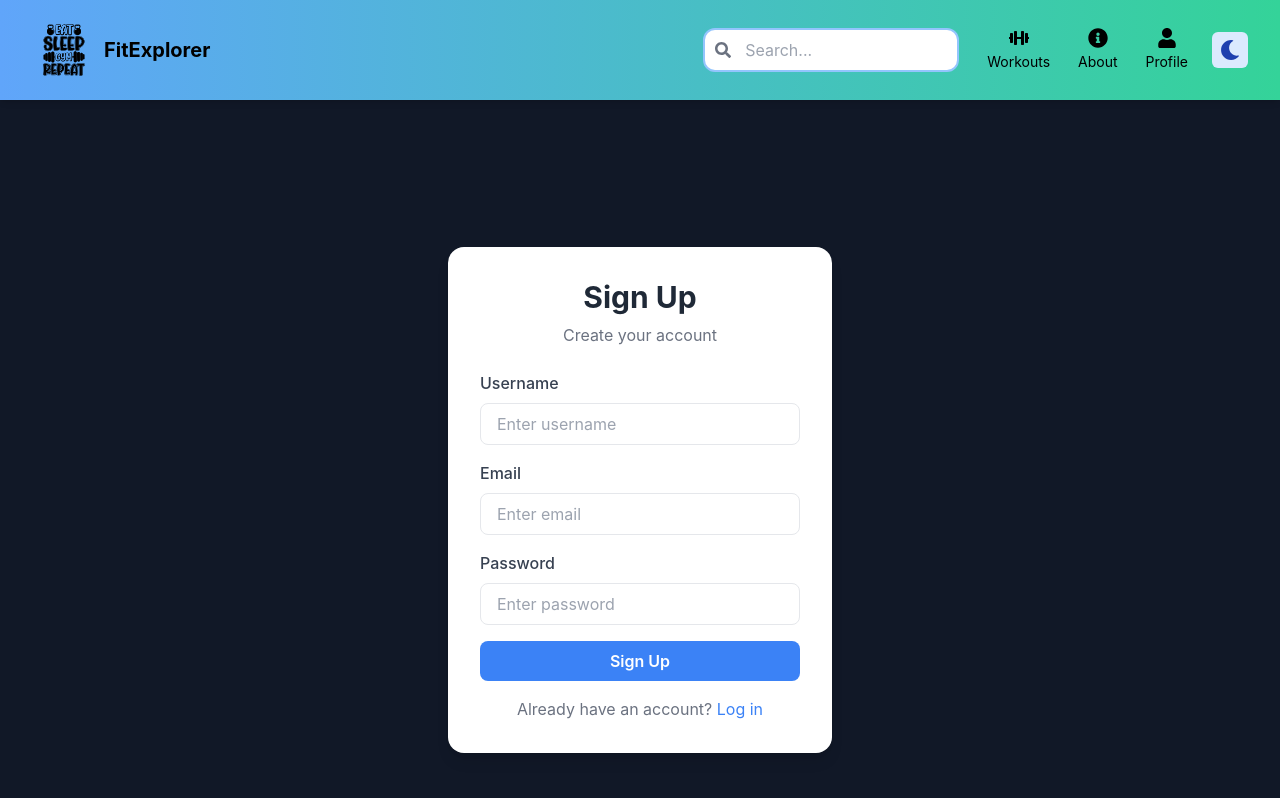
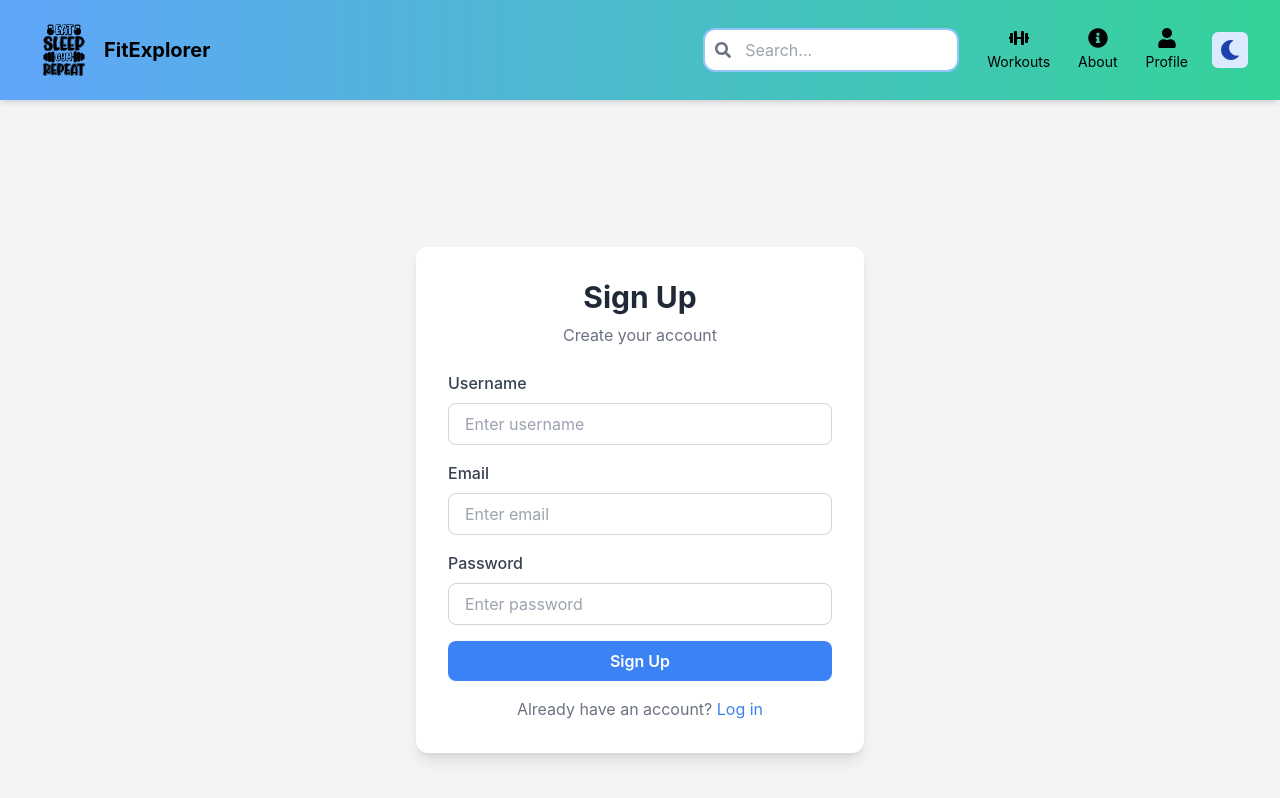
Before and after one commit to Chia213/FitExplorer, a React (Vite) app: page /signup in a window 1280 px wide. Shown: the top 798 px of the page. Built offline with nearby package versions, Linux system fonts and the light colour scheme.

Commit message:
Signup Dark mode and Light mode works with the page background

```diff
--- a/src/pages/Login.jsx
+++ b/src/pages/Login.jsx
@@ -1,8 +1,8 @@
 function Login() {
   return (
-    <div className="min-h-screen flex items-center justify-center bg-gray-900 text-black">
-      <div className="bg-white p-8 rounded-xl shadow-lg w-96">
-        <h1 className="text-3xl font-bold text-center text-gray-800 mb-6">
+    <div className="min-h-screen flex items-center justify-center">
+      <div className="bg-white dark:bg-gray-800 p-8 rounded-xl shadow-lg w-96 text-gray-900 dark:text-white">
+        <h1 className="text-3xl font-bold text-center text-gray-800 dark:text-white mb-6">
           Login
         </h1>
 
--- a/src/pages/Signup.jsx
+++ b/src/pages/Signup.jsx
@@ -1,48 +1,107 @@
+import React, { useState } from "react";
+
 function Signup() {
+  const [formData, setFormData] = useState({
+    username: "",
+    email: "",
+    password: "",
+  });
+
+  const handleChange = (e) => {
+    const { name, value } = e.target;
+    setFormData((prevState) => ({
+      ...prevState,
+      [name]: value,
+    }));
+  };
+
+  const handleSubmit = (e) => {
+    e.preventDefault();
+    console.log("Signup Data:", formData);
+  };
+
   return (
-    <div className="min-h-screen flex items-center justify-center bg-gray-900 text-black">
-      <div className="bg-white p-8 rounded-2xl shadow-lg max-w-sm w-full">
-        <h2 className="text-3xl font-bold text-center text-gray-800">
+    <div className="min-h-screen flex items-center justify-center bg-gray-100 dark:bg-gray-900 p-4">
+      <div className="bg-white dark:bg-gray-800 p-8 rounded-xl shadow-lg w-full max-w-md mx-auto text-gray-900 dark:text-gray-100">
+        <h2 className="text-3xl font-bold text-center text-gray-800 dark:text-gray-100">
           Sign Up
         </h2>
-        <p className="text-center text-gray-500 mt-2">Create your account</p>
+        <p className="text-center text-gray-500 dark:text-gray-400 mt-2">
+          Create your account
+        </p>
 
-        <form className="mt-6 space-y-4">
+        <form onSubmit={handleSubmit} className="mt-6 space-y-4">
           <div>
-            <label className="block text-gray-700 font-medium">Username</label>
+            <label className="block text-gray-700 dark:text-gray-300 font-medium">
+              Username
+            </label>
             <input
               type="text"
+              name="username"
+              value={formData.username}
+              onChange={handleChange}
               placeholder="Enter username"
-              className="w-full px-4 py-2 mt-2 border rounded-lg focus:outline-none focus:ring-2 focus:ring-blue-400"
+              required
+              className="w-full px-4 py-2 mt-2 border border-gray-300 dark:border-gray-600 rounded-lg
+                         bg-white dark:bg-gray-700
+                         text-gray-900 dark:text-gray-100
+                         focus:outline-none focus:ring-2 focus:ring-blue-400 dark:focus:ring-blue-500"
             />
           </div>
 
           <div>
-            <label className="block text-gray-700 font-medium">Email</label>
+            <label className="block text-gray-700 dark:text-gray-300 font-medium">
+              Email
+            </label>
             <input
               type="email"
+              name="email"
+              value={formData.email}
+              onChange={handleChange}
               placeholder="Enter email"
-              className="w-full px-4 py-2 mt-2 border rounded-lg focus:outline-none focus:ring-2 focus:ring-blue-400"
+              required
+              className="w-full px-4 py-2 mt-2 border border-gray-300 dark:border-gray-600 rounded-lg
+                         bg-white dark:bg-gray-700
+                         text-gray-900 dark:text-gray-100
+                         focus:outline-none focus:ring-2 focus:ring-blue-400 dark:focus:ring-blue-500"
             />
           </div>
 
           <div>
-            <label className="block text-gray-700 font-medium">Password</label>
+            <label className="block text-gray-700 dark:text-gray-300 font-medium">
+              Password
+            </label>
             <input
               type="password"
+              name="password"
+              value={formData.password}
+              onChange={handleChange}
               placeholder="Enter password"
-              className="w-full px-4 py-2 mt-2 border rounded-lg focus:outline-none focus:ring-2 focus:ring-blue-400"
+              required
+              className="w-full px-4 py-2 mt-2 border border-gray-300 dark:border-gray-600 rounded-lg
+                         bg-white dark:bg-gray-700
+                         text-gray-900 dark:text-gray-100
+                         focus:outline-none focus:ring-2 focus:ring-blue-400 dark:focus:ring-blue-500"
             />
           </div>
 
-          <button className="w-full bg-blue-500 hover:bg-blue-600 text-white font-semibold py-2 rounded-lg transition">
+          <button
+            type="submit"
+            className="w-full bg-blue-500 hover:bg-blue-600
+                       dark:bg-blue-600 dark:hover:bg-blue-700
+                       text-white font-semibold py-2 rounded-lg
+                       transition duration-300 ease-in-out"
+          >
             Sign Up
           </button>
         </form>
 
-        <p className="text-center text-gray-500 mt-4">
+        <p className="text-center text-gray-500 dark:text-gray-400 mt-4">
           Already have an account?{" "}
-          <a href="/login" className="text-blue-500 hover:underline">
+          <a
+            href="/login"
+            className="text-blue-500 dark:text-blue-400 hover:underline"
+          >
             Log in
           </a>
         </p>
--- a/src/pages/WorkoutLog.jsx
+++ b/src/pages/WorkoutLog.jsx
@@ -38,7 +38,7 @@ function WorkoutLog() {
 
   const [history, setHistory] = useState([]);
 
-  const [activeTab, setActiveTab] = useState("current"); // "current" or "history"
+  const [activeTab, setActiveTab] = useState("current");
   const [editingExerciseIndex, setEditingExerciseIndex] = useState(null);
   const [errors, setErrors] = useState({});
 
--- a/tailwind.config.js
+++ b/tailwind.config.js
@@ -4,32 +4,7 @@ export default {
   darkMode: "class",
   theme: {
     extend: {
-      colors: {
-        primary: {
-          50: "#e6f1ff",
-          100: "#cce3ff",
-          200: "#99c8ff",
-          300: "#66adff",
-          400: "#3392ff",
-          500: "#0077ff",
-          600: "#005fcc",
-          700: "#004799",
-          800: "#003066",
-          900: "#001833",
-        },
-        secondary: {
-          50: "#e6fff9",
-          100: "#ccfff3",
-          200: "#99ffe7",
-          300: "#66ffdb",
-          400: "#33ffcf",
-          500: "#00ffc3",
-          600: "#00cca3",
-          700: "#009982",
-          800: "#006652",
-          900: "#003329",
-        },
-      },
+      colors: {},
       fontFamily: {
         sans: ["Inter", "system-ui", "sans-serif"],
       },
```
